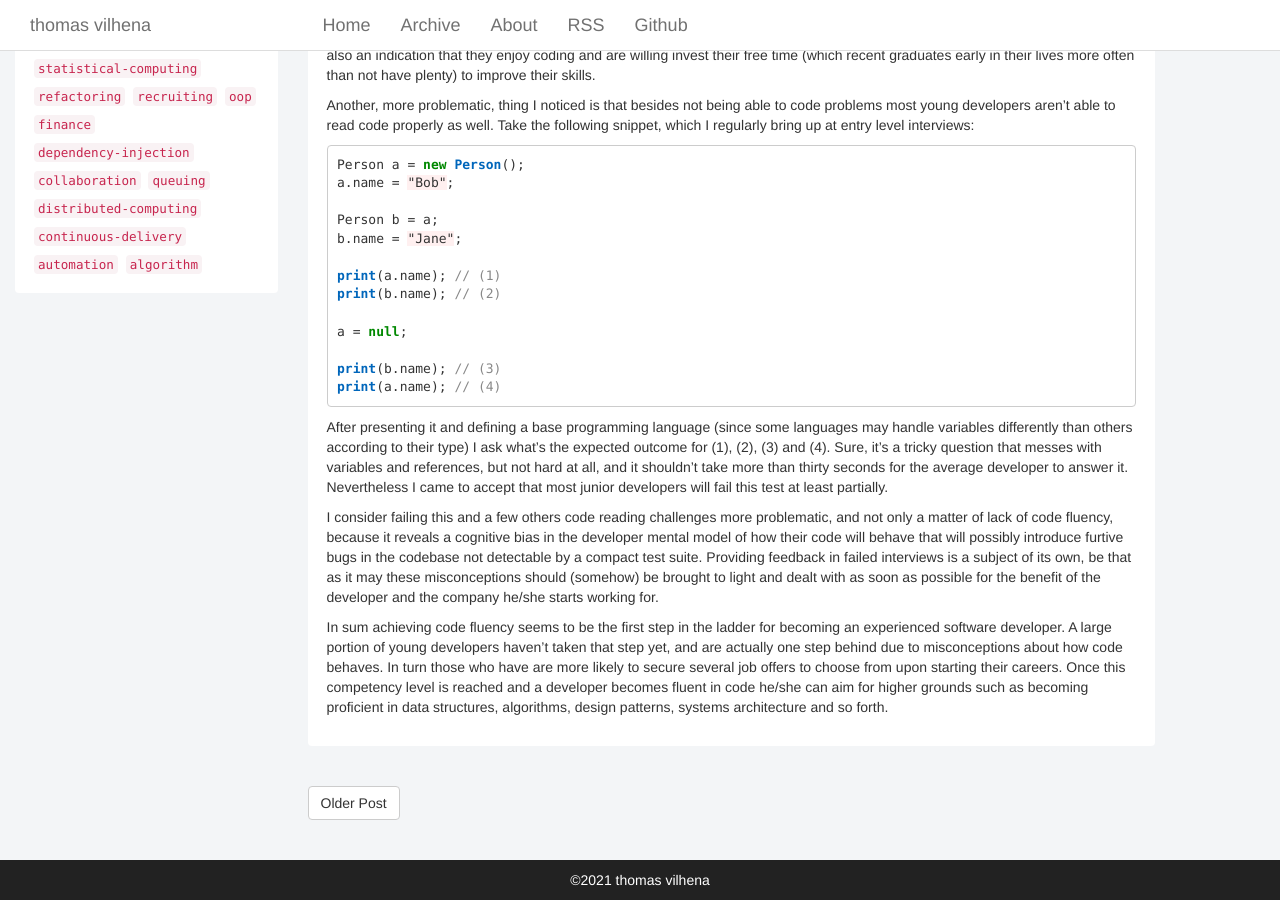
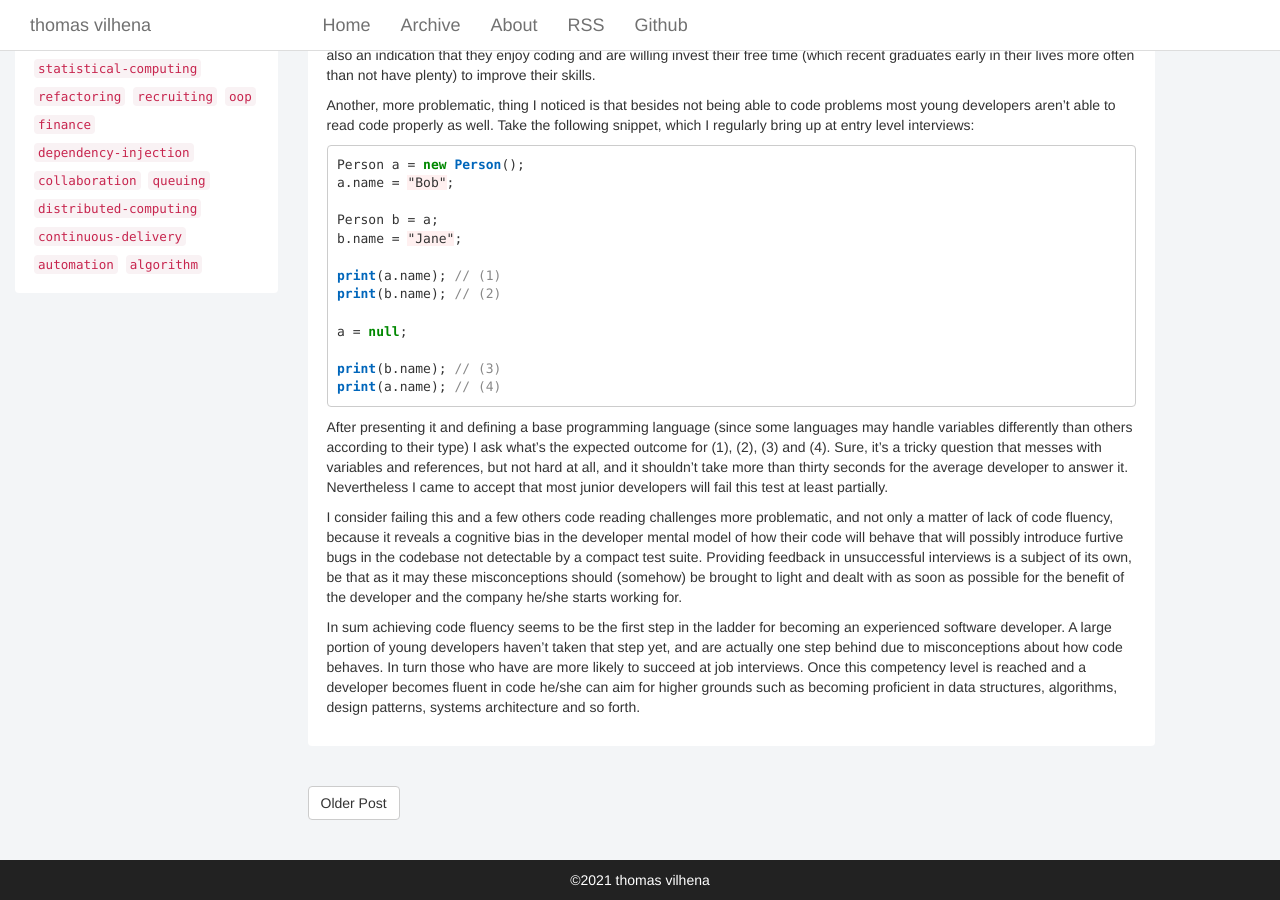
Before and after one commit to TCGV/blog, a Jekyll site: the page built from _posts/2021-01-27-code-fluency.md, in a window 1280 px wide and 900 px high, scrolled down 554 px. Built offline with Jekyll 4.4.1, drawn with Linux system fonts in a browser that asks for light colours.

Commit message:
Update 2021-01-27-code-fluency.md

```diff
--- a/_posts/2021-01-27-code-fluency.md
+++ b/_posts/2021-01-27-code-fluency.md
@@ -39,6 +39,6 @@ print(a.name); // (4)
 
 After presenting it and defining a base programming language (since some languages may handle variables differently than others according to their type) I ask what's the expected outcome for (1), (2), (3) and (4). Sure, it's a tricky question that messes with variables and references, but not hard at all, and it shouldn't take more than thirty seconds for the average developer to answer it. Nevertheless I came to accept that most junior developers will fail this test at least partially.
 
-I consider failing this and a few others code reading challenges more problematic, and not only a matter of lack of code fluency, because it reveals a cognitive bias in the developer mental model of how their code will behave that will possibly introduce furtive bugs in the codebase not detectable by a compact test suite. Providing feedback in failed interviews is a subject of its own, be that as it may these misconceptions should (somehow) be brought to light and dealt with as soon as possible for the benefit of the developer and the company he/she starts working for.
+I consider failing this and a few others code reading challenges more problematic, and not only a matter of lack of code fluency, because it reveals a cognitive bias in the developer mental model of how their code will behave that will possibly introduce furtive bugs in the codebase not detectable by a compact test suite. Providing feedback in unsuccessful interviews is a subject of its own, be that as it may these misconceptions should (somehow) be brought to light and dealt with as soon as possible for the benefit of the developer and the company he/she starts working for.
 
-In sum achieving code fluency seems to be the first step in the ladder for becoming an experienced software developer. A large portion of young developers haven't taken that step yet, and are actually one step behind due to misconceptions about how code behaves. In turn those who have are more likely to secure several job offers to choose from upon starting their careers. Once this competency level is reached and a developer becomes fluent in code he/she can aim for higher grounds such as becoming proficient in data structures, algorithms, design patterns, systems architecture and so forth.
+In sum achieving code fluency seems to be the first step in the ladder for becoming an experienced software developer. A large portion of young developers haven't taken that step yet, and are actually one step behind due to misconceptions about how code behaves. In turn those who have are more likely to succeed at job interviews. Once this competency level is reached and a developer becomes fluent in code he/she can aim for higher grounds such as becoming proficient in data structures, algorithms, design patterns, systems architecture and so forth.
```
